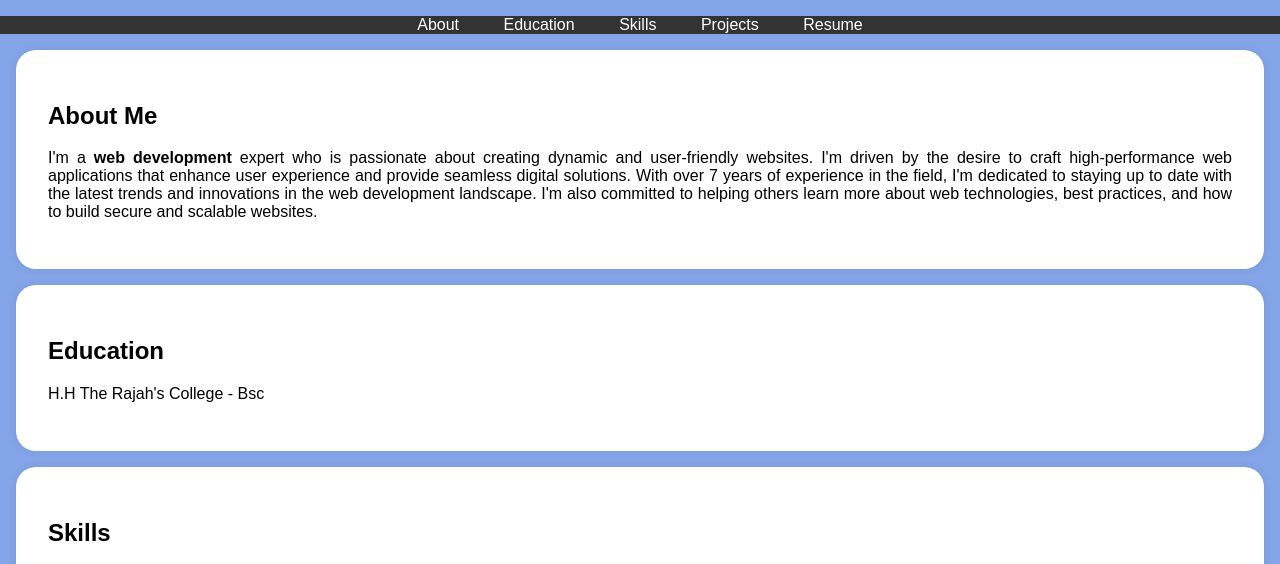
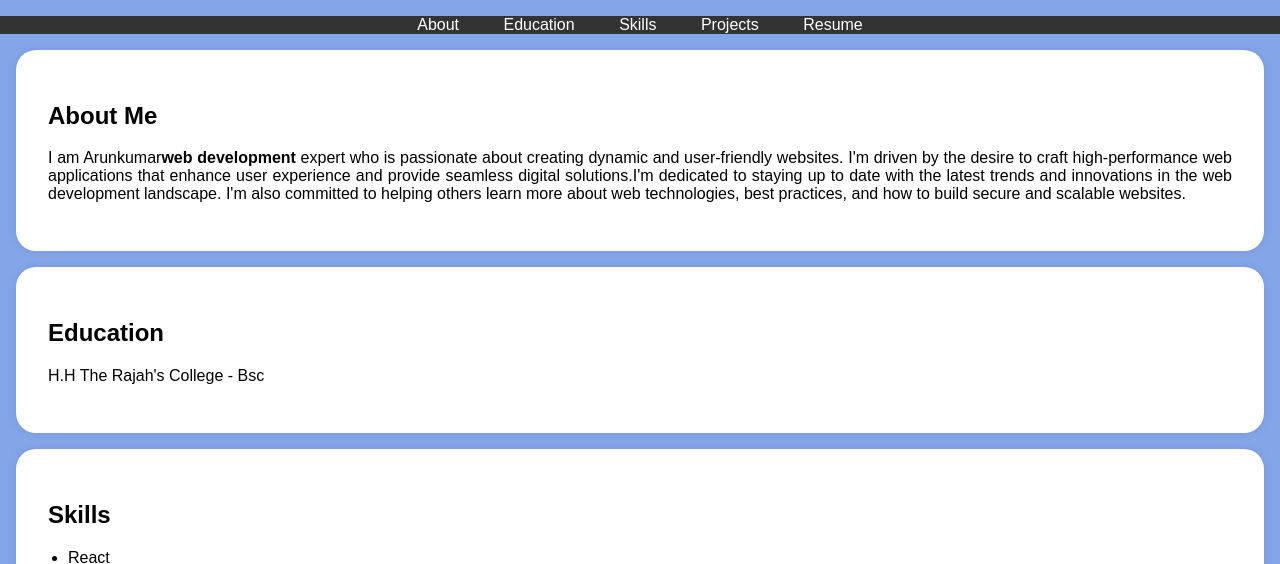
Before and after one commit to arunkumarnagooran/Project-Arun, a plain HTML site: page index.html in a window 1280 px wide. Shown: the part 197-761 px from the top of the page. Drawn offline with Linux system fonts and the light colour scheme.

Commit message:
Update index.html

```diff
--- a/index.html
+++ b/index.html
@@ -232,11 +232,11 @@
 
             <h2>About Me</h2>
 
-            <p>I'm a <b>web development</b> expert who is passionate about creating dynamic and user-friendly websites.
+            <p>I am Arunkumar<b>web development</b> expert who is passionate about creating dynamic and user-friendly websites.
 
                 I'm driven by the desire to craft high-performance web applications that enhance user experience and provide
 
-                 seamless digital solutions. With over 7 years of experience in the field, I'm dedicated to staying up to date
+                 seamless digital solutions.I'm dedicated to staying up to date
 
                  with the latest trends and innovations in the
 
```
